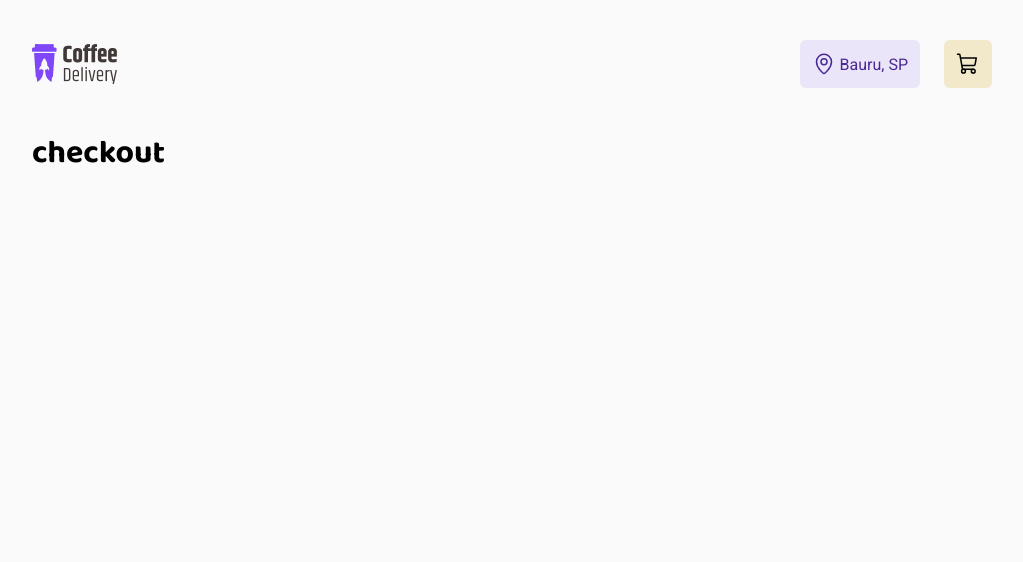
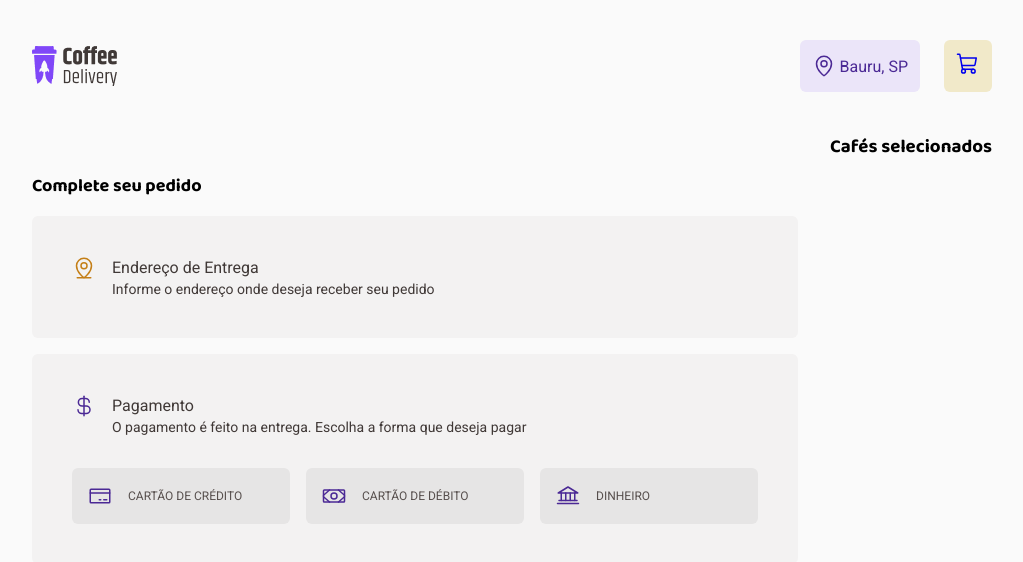
Before and after one commit to felipprodrigues/coffee-delivery-app, a React (Vite) app in the folder app/: page /checkout in a window 1280 px wide. Shown: the top 562 px of the page, without its empty margins (128-1151 px from the left). Built offline with nearby package versions, Linux system fonts and the light colour scheme.

Commit message:
add checkout page elements and axios

```diff
--- a/app/package.json
+++ b/app/package.json
@@ -10,6 +10,7 @@
     "preview": "vite preview"
   },
   "dependencies": {
+    "axios": "^1.4.0",
     "phosphor-react": "^1.4.1",
     "react": "^18.2.0",
     "react-dom": "^18.2.0",
--- a/app/src/Router.tsx
+++ b/app/src/Router.tsx
@@ -1,7 +1,7 @@
 import { Route, Routes } from "react-router-dom";
 
-import { Checkout } from "./pages/checkout.tsx";
-import { Success } from "./pages/success.tsx";
+import { Checkout } from "./pages/Checkout";
+import { Success } from "./pages/Success";
 import { Home } from "./pages/Home";
 import { DefaultLayout } from "./layouts/DefaultLayout";
 
--- /dev/null
+++ b/app/src/components/CheckoutCards/Checkout/index.tsx
@@ -0,0 +1,10 @@
+import { Card } from "../styles";
+
+export function CheckoutCard() {
+  return (
+    <>
+      <h3>Cafés selecionados</h3>
+      <Card></Card>
+    </>
+  );
+}
--- /dev/null
+++ b/app/src/components/CheckoutCards/Form/index.tsx
@@ -0,0 +1,70 @@
+import {
+  Bank,
+  CreditCard,
+  CurrencyDollar,
+  MapPinLine,
+  Money,
+} from "phosphor-react";
+import { Card } from "../styles";
+import { CardBlock, CardPaymentMethod, PaymentButton } from "./styles";
+
+import { getCepApi } from "../../../hooks/useGetApi";
+
+interface PaymentProps {
+  icon: JSX.Element;
+  label: string;
+}
+
+export function FormCard() {
+  const paymentMethod: PaymentProps[] = [
+    {
+      icon: <CreditCard size={24} />,
+      label: "cartão de crédito",
+    },
+    {
+      icon: <Money size={24} />,
+      label: "cartão de débito",
+    },
+    {
+      icon: <Bank size={24} />,
+      label: "dinheiro",
+    },
+  ];
+
+  return (
+    <Card>
+      <h3>Complete seu pedido</h3>
+
+      <CardBlock>
+        <div id="blockData">
+          <MapPinLine size={24} id="blockSvgLight" />
+          <span>
+            <p>Endereço de Entrega</p>
+            Informe o endereço onde deseja receber seu pedido
+          </span>
+        </div>
+      </CardBlock>
+
+      <CardBlock>
+        <div id="blockData">
+          <CurrencyDollar size={24} id="blockSvgDark" />
+          <span>
+            <p>Pagamento</p>O pagamento é feito na entrega. Escolha a forma que
+            deseja pagar
+          </span>
+        </div>
+
+        <CardPaymentMethod>
+          {paymentMethod.map((item) => {
+            return (
+              <PaymentButton key={item.label}>
+                {item.icon}
+                <span>{item.label}</span>
+              </PaymentButton>
+            );
+          })}
+        </CardPaymentMethod>
+      </CardBlock>
+    </Card>
+  );
+}
--- /dev/null
+++ b/app/src/components/CheckoutCards/Form/styles.ts
@@ -0,0 +1,68 @@
+import styled from "styled-components";
+
+export const CardBlock = styled.div`
+  display: flex;
+  flex-direction: column;
+
+  background-color: ${(props) => props.theme["base-200"]};
+  border-radius: 6px;
+  padding: 2.5rem;
+
+  div#blockData {
+    display: flex;
+    gap: 1rem;
+
+    svg#blockSvgLight {
+      color: ${(props) => props.theme["primary-500"]};
+    }
+
+    svg#blockSvgDark {
+      color: ${(props) => props.theme["secondary-500"]};
+    }
+
+    span {
+      color: ${(props) => props.theme["base-800"]};
+      font-size: ${(props) => props.theme["font-s"]};
+      line-height: 130%;
+
+      p {
+        font-size: ${(props) => props.theme["font-m"]};
+        line-height: 1.5rem;
+      }
+    }
+  }
+`;
+
+export const CardPaymentMethod = styled.div`
+  display: grid;
+  padding: 2rem 0 0;
+  grid-template-columns: repeat(3, 1fr);
+  gap: 1rem;
+`;
+
+export const PaymentButton = styled.div`
+  display: flex;
+  align-items: center;
+
+  padding: 1rem;
+  gap: 1rem;
+
+  border-radius: 6px;
+  background-color: ${(props) => props.theme["base-400"]};
+  cursor: pointer;
+  transition: all 0.15s linear;
+
+  svg {
+    color: ${(props) => props.theme["secondary-500"]};
+  }
+
+  span {
+    text-transform: uppercase;
+    font-size: ${(props) => props.theme["font-xs"]};
+    color: ${(props) => props.theme["base-700"]};
+  }
+
+  &:hover {
+    filter: brightness(0.9);
+  }
+`;
--- /dev/null
+++ b/app/src/components/CheckoutCards/styles.ts
@@ -0,0 +1,19 @@
+import styled from "styled-components";
+
+export const Main = styled.main`
+  display: grid;
+  grid-template-columns: 1fr auto;
+  grid-gap: 2rem;
+`;
+
+export const Card = styled.div`
+  display: flex;
+  flex-direction: column;
+  justify-content: center;
+  gap: 1rem;
+  padding: 2.5rem 0;
+
+  h3 {
+    font-size: ${(props) => props.theme["title-xs"]};
+  }
+`;
--- a/app/src/components/Header/index.tsx
+++ b/app/src/components/Header/index.tsx
@@ -2,6 +2,8 @@ import { HeaderContainer, HeaderLabel } from "./styles";
 
 import Logo from "../../assets/Logo.png";
 import { MapPin, ShoppingCart } from "phosphor-react";
+import { Link, NavLink } from "react-router-dom";
+import { Success } from "../../pages/Success";
 
 export function Header() {
   return (
@@ -15,7 +17,9 @@ export function Header() {
         </HeaderLabel>
 
         <HeaderLabel>
-          <ShoppingCart size={24} />
+          <NavLink to="/checkout" title="Checkout">
+            <ShoppingCart size={24} />
+          </NavLink>
         </HeaderLabel>
       </div>
     </HeaderContainer>
--- /dev/null
+++ b/app/src/hooks/useGetApi.ts
@@ -0,0 +1,11 @@
+import axios from "axios";
+
+export async function getCepApi() {
+  const cep = 17036630;
+  try {
+    const data = await axios.get(`viacep.com.br/ws/${cep}/json/`);
+    console.log(data);
+  } catch (error) {
+    console.error(error);
+  }
+}
--- a/app/src/pages/checkout.tsx
+++ b/app/src/pages/checkout.tsx
@@ -1,9 +1,17 @@
+import { CheckoutCard } from "../components/CheckoutCards/Checkout";
+import { FormCard } from "../components/CheckoutCards/Form";
+import { Main } from "../components/CheckoutCards/styles";
+
 import { Container } from "../styles/global";
 
 export function Checkout() {
   return (
     <Container>
-      <h1>checkout</h1>
+      <Main>
+        <FormCard />
+
+        <CheckoutCard />
+      </Main>
     </Container>
   );
 }
```
Also changed, not shown: app/src/components/CheckoutCards/Checkout/styles.ts (added), 1 other file (tests, documents, lock files or other folders).
